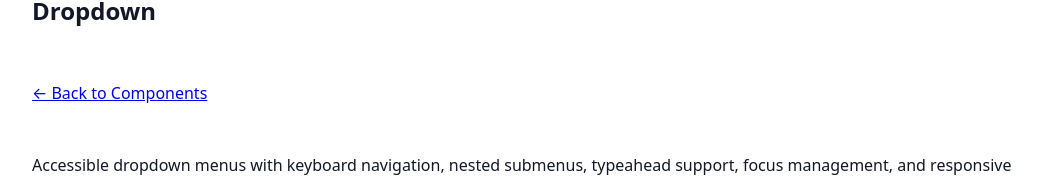
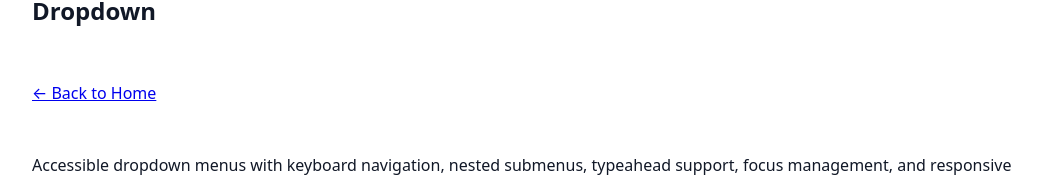
Before and after one commit to rpcorr/accessible-templates, a React (Vite) app: page /dropdown in a window 1280 px wide. Shown: the part 190-367 px from the top of the page, without its empty margins (82-1124 px from the left). Built offline with nearby package versions, Linux system fonts and the light colour scheme.

Commit message:
refactor: update page back link

```diff
--- a/src/components/PageBackLink.tsx
+++ b/src/components/PageBackLink.tsx
@@ -1,7 +1,9 @@
+import { Link } from 'react-router';
+
 export function PageBackLink() {
   return (
     <p>
-      <a href="/">← Back to Components</a>
+      <Link to="/">← Back to Home</Link>
     </p>
   );
 }
```
